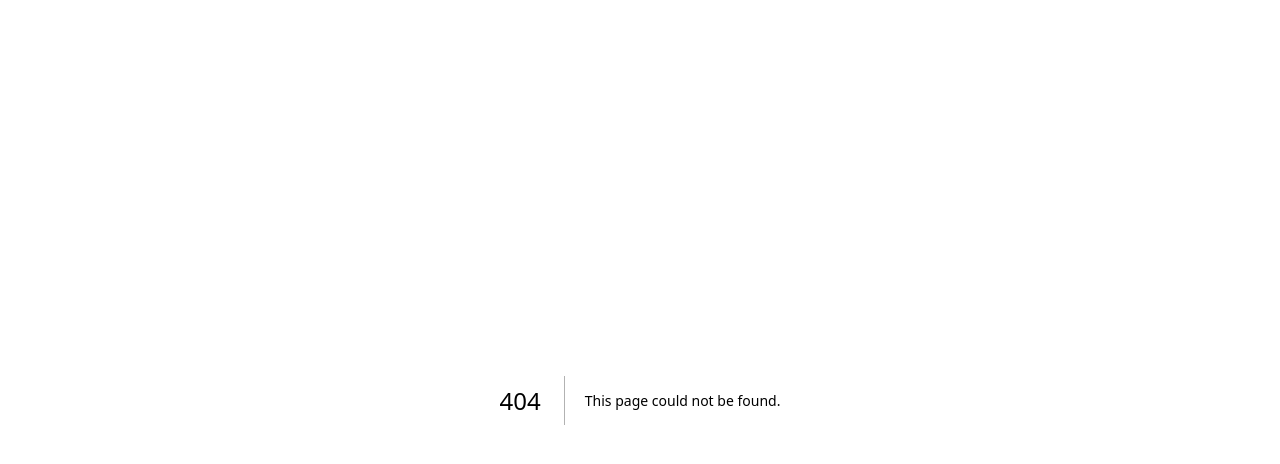
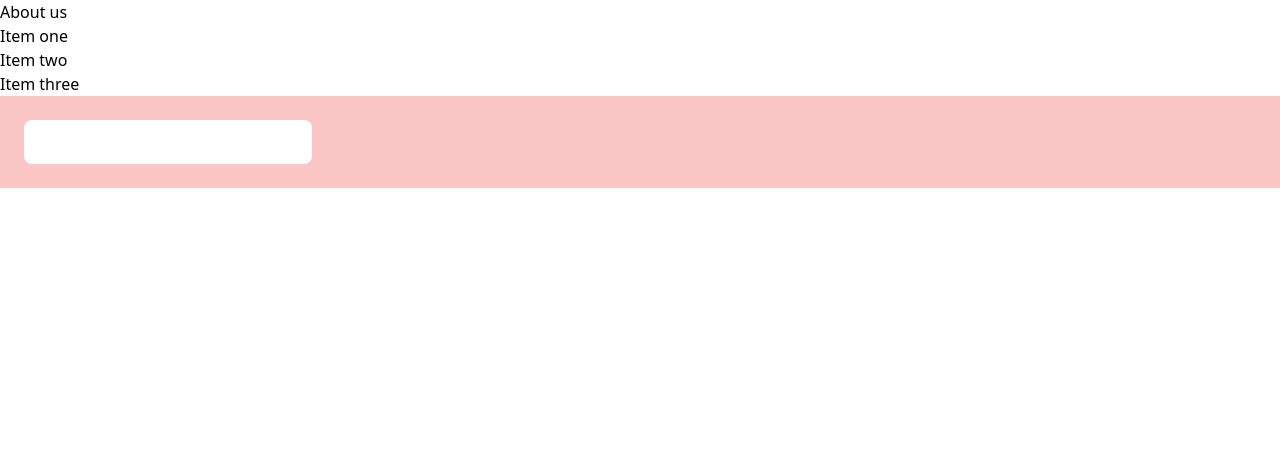
Before and after one commit to pantazisoftware/ep-blog, a Next.js app: page /about in a window 1280 px wide. Before the commit this address had no page. Shown: the top 464 px of the page. Built offline with nearby package versions, Linux system fonts and the light colour scheme.

Commit message:
Searchbox and MDX

```diff
--- a/components/SearchBox.jsx
+++ b/components/SearchBox.jsx
@@ -1,6 +1,6 @@
 const SearchBox = ({placeholder}) => {
     return (
-        <div className="bg-white/30 p-6">
+        <div className="bg-red-500/30 p-6">
             <input type="text" placeholder={placeholder} className="p-2 text-lg font-bold rounded-lg outline-none" />
         </div>
     )
--- a/next.config.js
+++ b/next.config.js
@@ -1,6 +1,7 @@
-/** @type {import('next').NextConfig} */
-const nextConfig = {
-  reactStrictMode: true,
-}
+const withMDX = require('@next/mdx')({
+  extension: /\.mdx?$/,
+})
 
-module.exports = nextConfig
+module.exports = withMDX({
+  pageExtensions: ['ts', 'tsx', 'js', 'jsx', 'md', 'mdx'],
+})
--- /dev/null
+++ b/pages/about.mdx
@@ -0,0 +1,9 @@
+import SearchBox  from '../components/SearchBox'
+
+# About us
+
+- Item one
+- Item two
+- Item three
+
+<SearchBox />
--- /dev/null
+++ b/pages/blog/first-post.mdx
@@ -0,0 +1,5 @@
+# Hello world
+
+This is the main function of the application
+
+`code is there`
--- a/tailwind.config.js
+++ b/tailwind.config.js
@@ -1,8 +1,8 @@
 /** @type {import('tailwindcss').Config} */
 module.exports = {
   content: [
-    "./pages/**/*.{js,ts,jsx,tsx}",
-    "./components/**/*.{js,ts,jsx,tsx}",
+    "./pages/**/*.{js,ts,jsx,tsx,mdx}",
+    "./components/**/*.{js,ts,jsx,tsx,mdx}",
   ],
   theme: {
     extend: {},
```
Also changed, not shown: package.json (+7 -1 lines), 1 other file (tests, documents, lock files or other folders).
